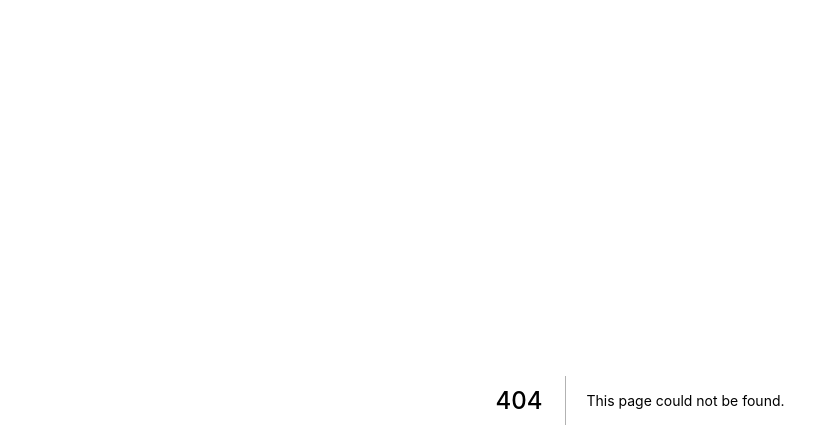
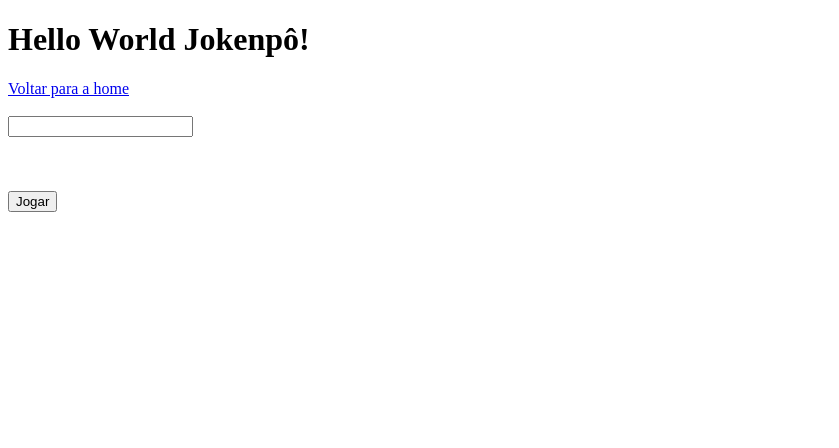
Before and after one commit to jefferson29rodrigues/projeto-vercel, a Next.js app: page /jokenpo in a window 1280 px wide. Before the commit this address had no page. Shown: the top 448 px of the page, without its empty margins (0-839 px from the left). Built offline with nearby package versions, Linux system fonts and the light colour scheme.

Commit message:
lógica jokenpô implementada

```diff
--- /dev/null
+++ b/pages/jokenpo.js
@@ -0,0 +1,51 @@
+import { useState } from 'react';
+import Link from 'next/link';
+
+function Jokenpo() {
+
+    const [maquina, setMaquina] = useState('');
+
+    function vezMaquina() {
+
+        const result = Math.floor(Math.random() * 10);
+
+        console.log(result)
+
+        if (result >= 1 && result <= 3) {
+            setMaquina('pedra');
+
+        } else if (result >= 4 && result <= 6) {
+            setMaquina('papel')
+
+        } else {
+            setMaquina('tesoura');
+        }
+
+    }
+
+    return (
+        <div>
+            <h1>Hello World Jokenpô!</h1>
+
+            <Link href="/">
+                <a>Voltar para a home</a>
+            </Link>
+
+            <br/><br/>
+
+            <div className="jokenpo">
+                <input type="text" name="vezUsuario" id="vezUsuario"/>
+
+                <br/><br/>
+
+                <div>{maquina}</div>
+
+                <br/><br/>
+
+                <button onClick={vezMaquina}>Jogar</button>
+            </div>
+        </div>
+    )
+}
+
+export default Jokenpo;
```
Also changed, not shown: pages/index.js (+13 -1 lines).
